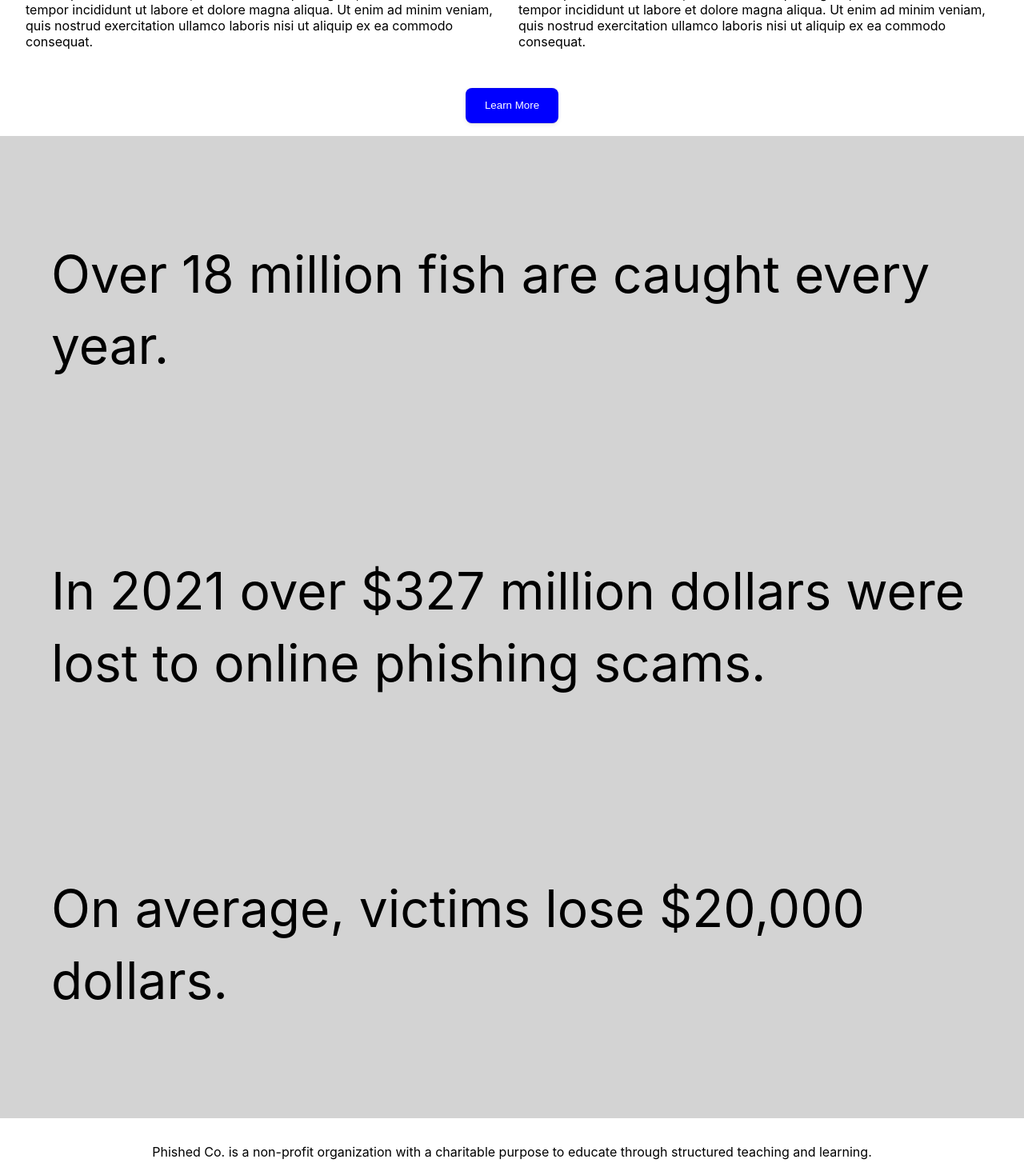
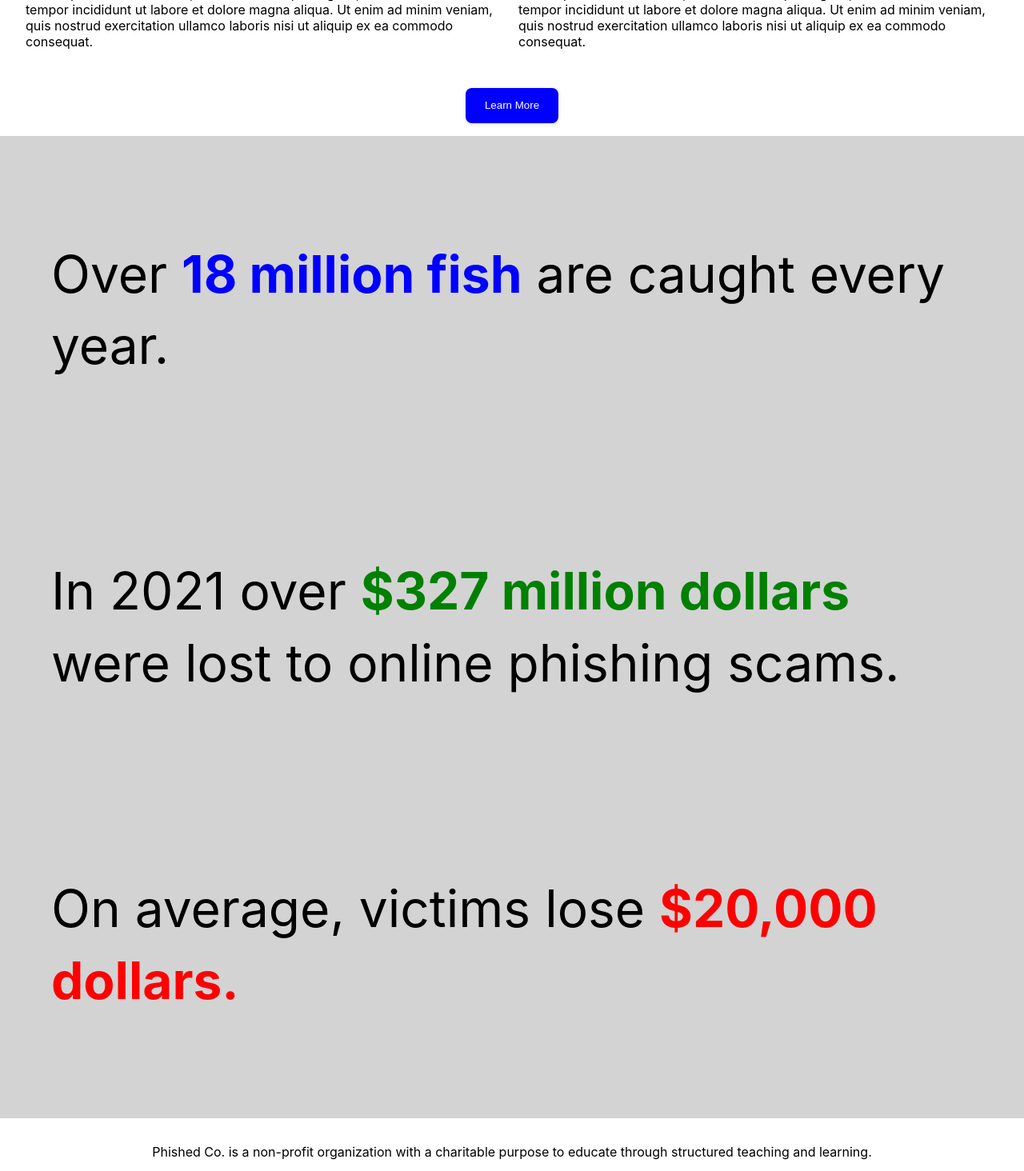
Before and after one commit to phished-co/phished_web_app, a Next.js app: page /landing_page in a window 1280 px wide. Shown: the part 1499-2963 px from the top of the page at 80% size. Built offline with nearby package versions, Linux system fonts and the light colour scheme.

Commit message:
add statistic text highlights

```diff
--- a/pages/landing_page.jsx
+++ b/pages/landing_page.jsx
@@ -29,19 +29,19 @@ export default function Home() {
         </div>
         <div className={styles.big_cont}>
           <div className={styles.big_text}>
-            <p>Over 18 million fish are caught every year.</p>
+            <p>Over <span className={styles.fish_stat}>18 million fish</span> are caught every year.</p>
             <br />
-            <p>In 2021 over $327 million dollars were lost to online phishing scams.</p>
+            <p>In 2021 over <span className={styles.money}> $327 million dollars</span> were lost to online phishing scams.</p>
             <br />
-            <p>On average, victims lose $20,000 dollars.</p>
+            <p>On average, victims lose  <span className={styles.average_lost}>$20,000 dollars.</span></p>
           </div>
-        </div>
+        </div >
         <div className={styles.about_cont}>Phished Co. is a non-profit organization with a charitable purpose to educate through structured teaching and learning.
           <div className={styles.centre}>
             <Button label='Learn More' primary />
           </div>
         </div>
-      </main>
+      </main >
     </>
   )
 }
--- a/styles/landing_page.module.css
+++ b/styles/landing_page.module.css
@@ -99,3 +99,19 @@
 .centre {
   text-align: center;
 }
+
+/* For highlighting statistic text */
+.fish_stat {
+  font-weight: bold;
+  color: blue;
+}
+
+.money {
+  color: green;
+  font-weight: bold;
+}
+
+.average_lost {
+  color: red;
+  font-weight: bold;
+}
```
